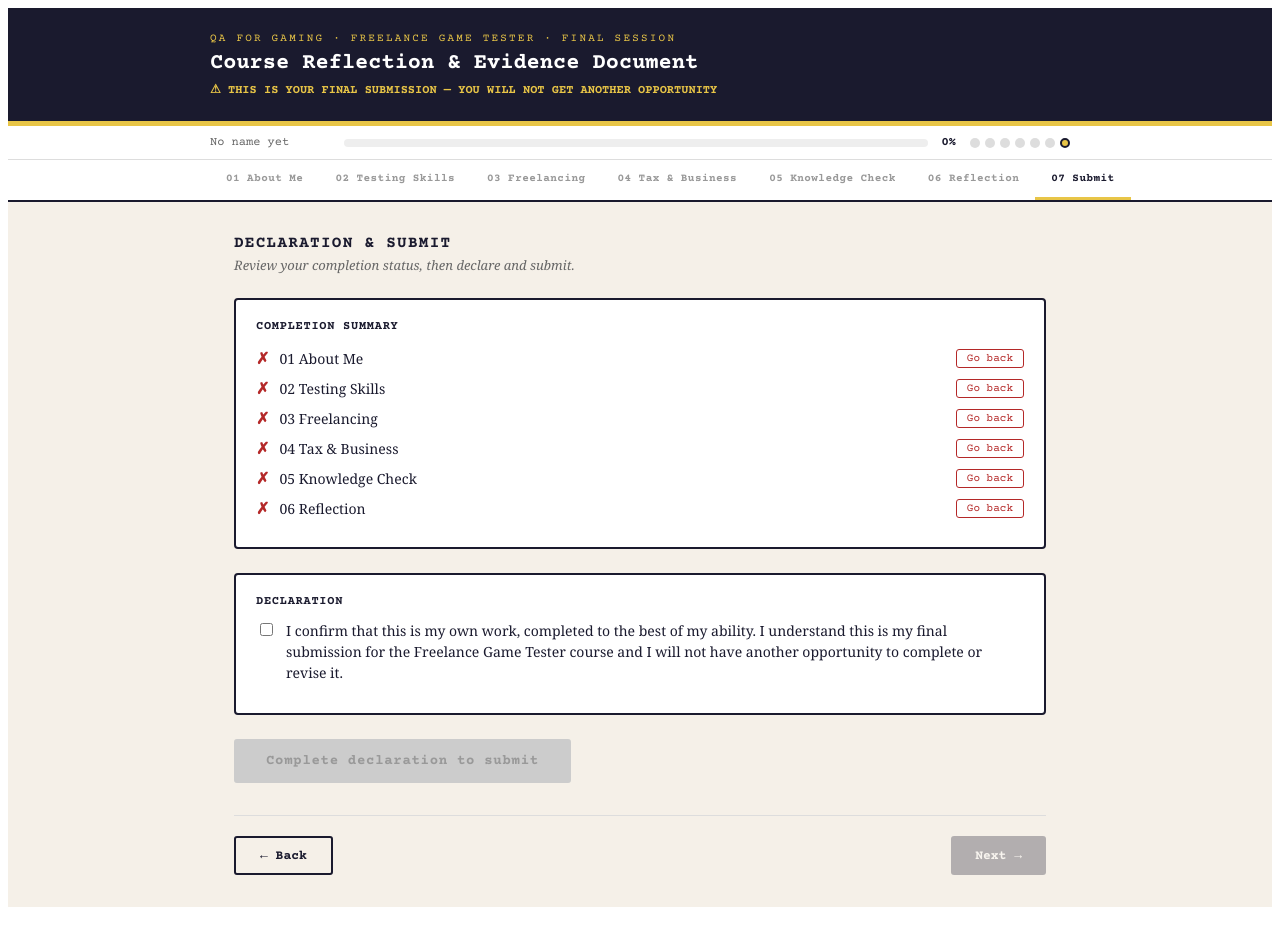
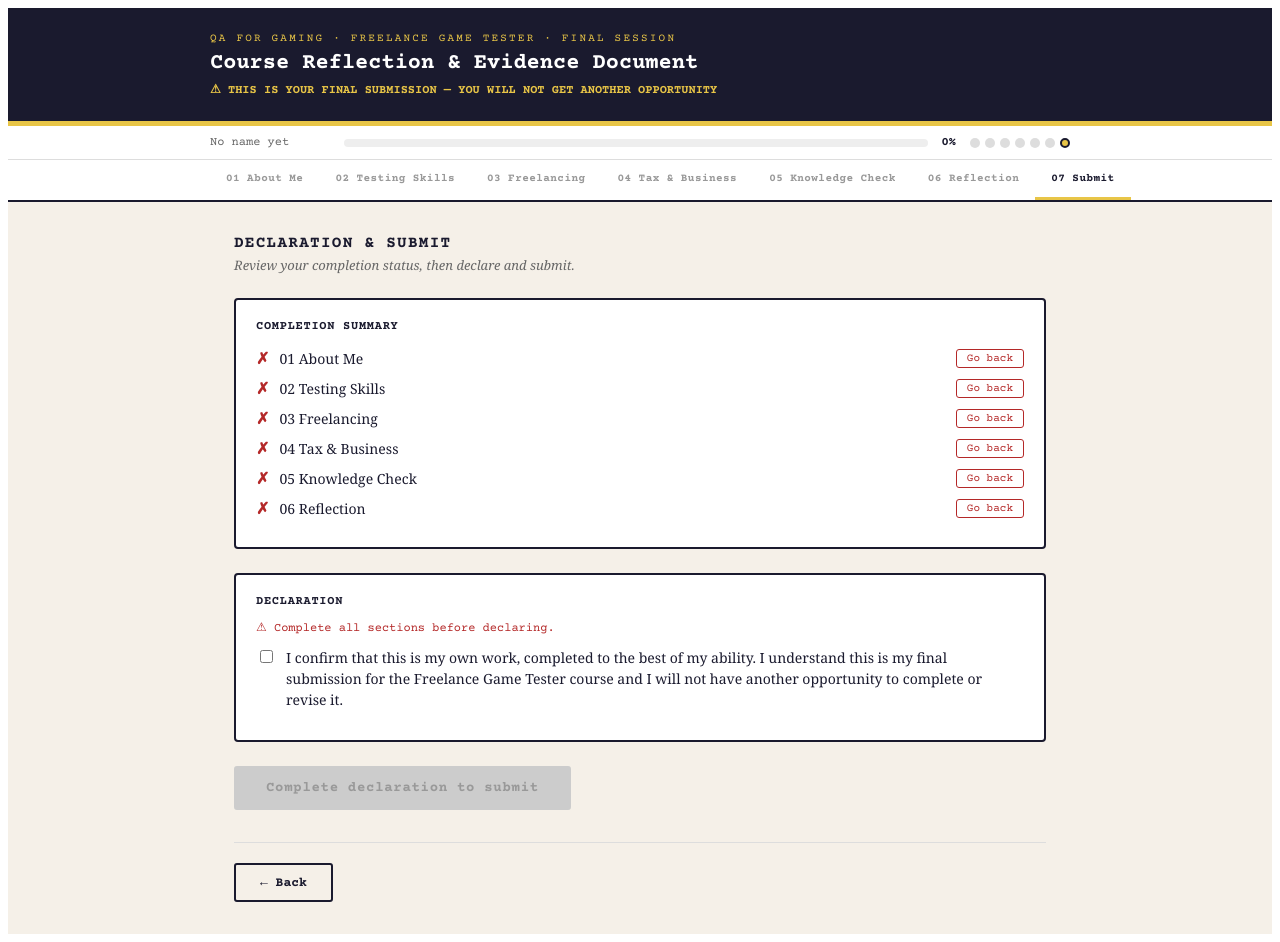
Before and after one commit to iainyouthoptions-ui/qa-tools, a React (Vite) app: page / in a window 1280 px wide. Both pictures are taken after a click on the element 1065 px from the left and 142 px from the top of the page. Before the commit the page ends 915 px from the top, so only its background shows below. Built offline with nearby package versions, Linux system fonts and the light colour scheme.

Commit message:
Update App.jsx

```diff
--- a/src/App.jsx
+++ b/src/App.jsx
@@ -262,7 +262,7 @@ export default function FreelanceReflection() {
     reflection: challenge.trim() && proudOf.trim() && nextStep.trim(),
     submit: declared,
   };
-
+const allSectionsComplete = tabComplete.about && tabComplete.testing && tabComplete.freelancing && tabComplete.tax && tabComplete.knowledge && tabComplete.reflection;
   const handleSubmit = async () => {
     setSubmitting(true);
     setSubmitError(null);
@@ -280,7 +280,6 @@ export default function FreelanceReflection() {
         }),
       });
       setFormSubmitted(true);
-      setTimeout(() => window.print(), 400);
     } catch {
       setSubmitError("Submission failed — please try again or let your facilitator know.");
     } finally {
@@ -476,8 +475,12 @@ export default function FreelanceReflection() {
             </div>
             <div style={{ background: "#fff", border: "2px solid #1a1a2e", borderRadius: "4px", padding: "20px", marginBottom: "24px" }}>
               <div style={{ fontFamily: "'Courier Prime', monospace", fontSize: "12px", fontWeight: "700", color: "#1a1a2e", letterSpacing: "0.06em", textTransform: "uppercase", marginBottom: "12px" }}>Declaration</div>
-              <CheckItem label="I confirm that this is my own work, completed to the best of my ability. I understand this is my final submission for the Freelance Game Tester course and I will not have another opportunity to complete or revise it." checked={declared} onChange={setDeclared} />
-            </div>
+{!allSectionsComplete && (
+  <div style={{ fontFamily: "'Courier Prime', monospace", fontSize: "12px", color: "#b42828", marginBottom: "12px" }}>
+    ⚠ Complete all sections before declaring.
+  </div>
+)}
+<CheckItem label="I confirm that this is my own work, completed to the best of my ability. I understand this is my final submission for the Freelance Game Tester course and I will not have another opportunity to complete or revise it." checked={declared} onChange={v => allSectionsComplete && setDeclared(v)} />            </div>
             {submitError && (
               <div style={{ background: "rgba(180,40,40,0.08)", border: "1.5px solid #b42828", borderRadius: "4px", padding: "12px 16px", marginBottom: "16px", fontFamily: "'Courier Prime', monospace", fontSize: "13px", color: "#b42828" }}>{submitError}</div>
             )}
@@ -489,8 +492,7 @@ export default function FreelanceReflection() {
 
         <div className="no-print" style={{ display: "flex", justifyContent: "space-between", marginTop: "32px", paddingTop: "20px", borderTop: "1px solid #ddd" }}>
           <button onClick={() => goTo("back")} disabled={activeTab === "about"} style={{ background: "none", border: "2px solid #1a1a2e", borderRadius: "3px", color: "#1a1a2e", padding: "10px 24px", fontFamily: "'Courier Prime', monospace", fontSize: "13px", fontWeight: "700", cursor: activeTab === "about" ? "not-allowed" : "pointer", opacity: activeTab === "about" ? 0.3 : 1 }}>← Back</button>
-          <button onClick={() => goTo("next")} disabled={activeTab === "submit"} style={{ background: "#1a1a2e", border: "none", borderRadius: "3px", color: "#fff", padding: "10px 24px", fontFamily: "'Courier Prime', monospace", fontSize: "13px", fontWeight: "700", cursor: activeTab === "submit" ? "not-allowed" : "pointer", opacity: activeTab === "submit" ? 0.3 : 1 }}>Next →</button>
-        </div>
+{activeTab !== "submit" && <button onClick={() => goTo("next")} style={{ background: "#1a1a2e", border: "none", borderRadius: "3px", color: "#fff", padding: "10px 24px", fontFamily: "'Courier Prime', monospace", fontSize: "13px", fontWeight: "700", cursor: "pointer" }}>Next →</button>}        </div>
 
       </div>
     </div>
```
